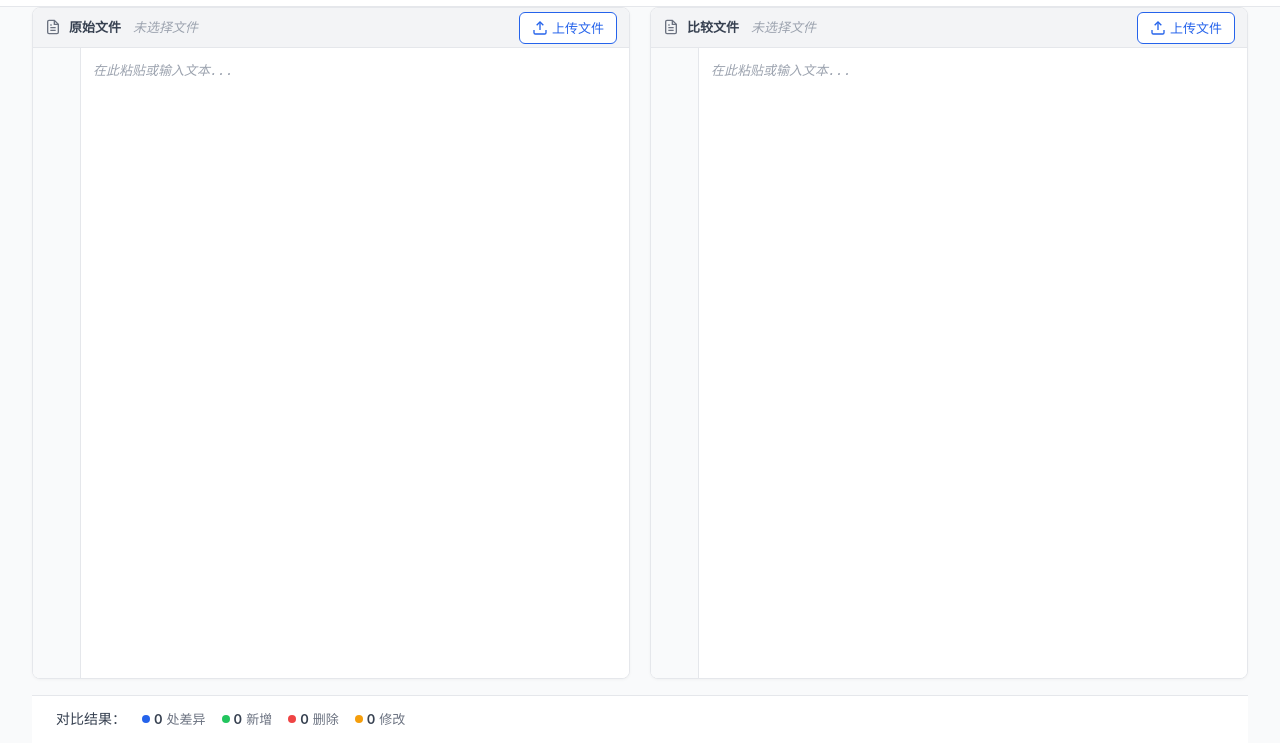
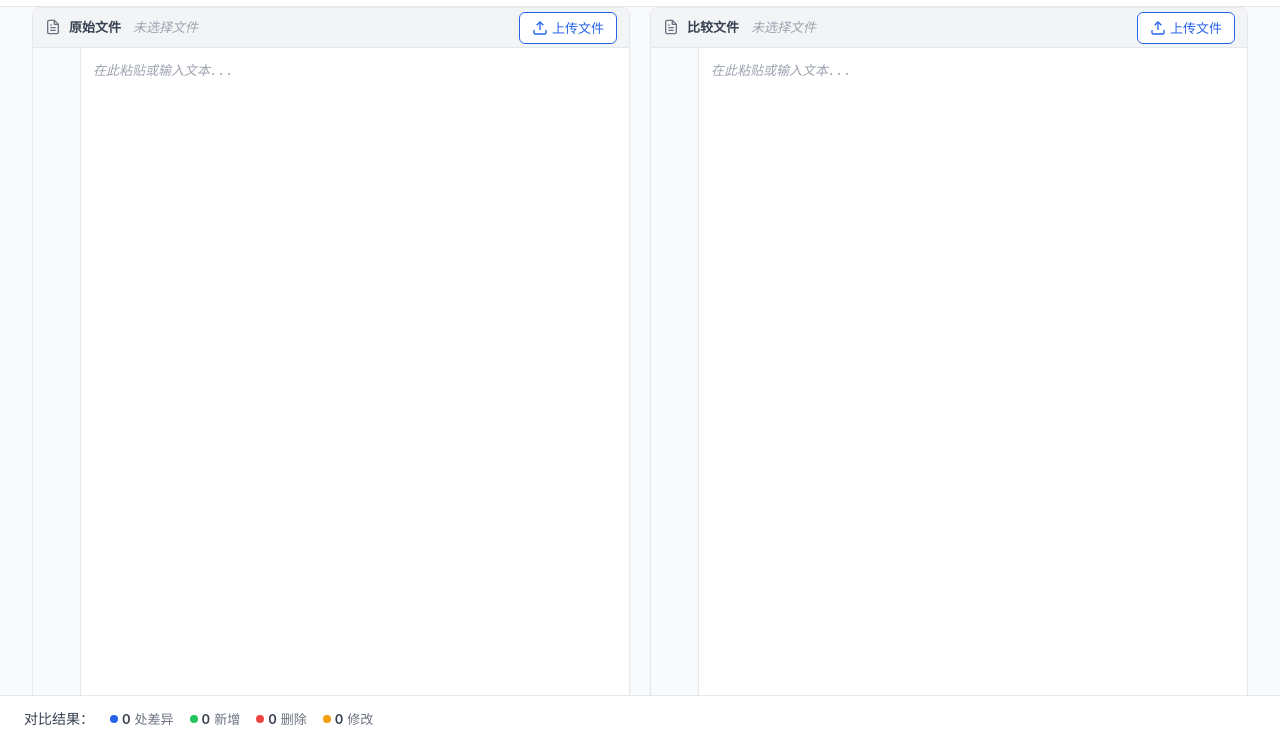
Before and after one commit to 1624318455/fcomp, a plain HTML site: page index.html in a window 1280 px wide. Shown: the part 57-800 px from the top of the page. Drawn offline with Linux system fonts and the light colour scheme.

Commit message:
fix: fix diff-summary to fixed at bottom

```diff
--- a/css/styles.css
+++ b/css/styles.css
@@ -188,6 +188,7 @@ body {
   flex-direction: column;
   flex: 1;
   padding: var(--page-padding);
+  padding-bottom: 70px;
   gap: var(--space-4);
 }
 
@@ -961,6 +962,10 @@ body {
    对比结果摘要区
    ======================================== */
 .diff-summary {
+  position: fixed;
+  bottom: 0;
+  left: 0;
+  right: 0;
   display: flex;
   align-items: center;
   flex-wrap: wrap;
@@ -969,6 +974,7 @@ body {
   background-color: var(--color-bg-header);
   border-top: 1px solid var(--color-border);
   min-height: 48px;
+  z-index: 100;
 }
 
 .diff-summary-title {
```
